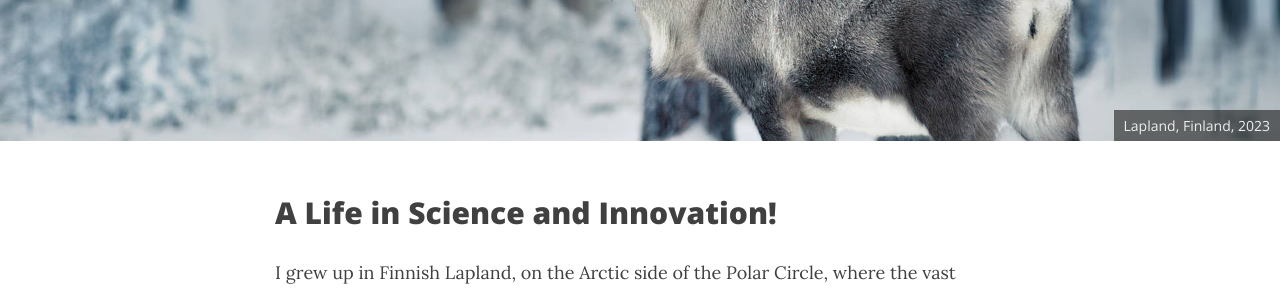
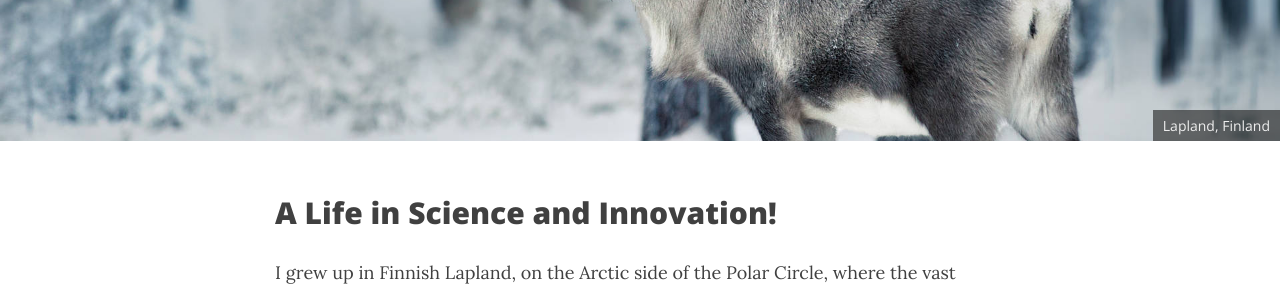
Before and after one commit to oravar333/oravar333.github.io, a Jekyll site: the page built from index.md, in a window 1280 px wide and 900 px high. Shown: the part 346-636 px from the top of the window. Built offline with Jekyll 4.4.1, drawn with Linux system fonts in a browser that asks for light colours; nearby versions of some CDN libraries; the list of posts is cut into pages by our own code.

Commit message:
update
content update

```diff
--- a/index.md
+++ b/index.md
@@ -6,7 +6,7 @@ layout: home
 title: Short bio
 css: "/assets/css/index.css"
 cover-img:
-  - "/assets/images/Siviez.JPEG" : "Lapland, Finland, 2023"
+  - "/assets/images/Siviez.JPEG" : "Lapland, Finland"
 ---
 
 ## A Life in Science and Innovation!
```
